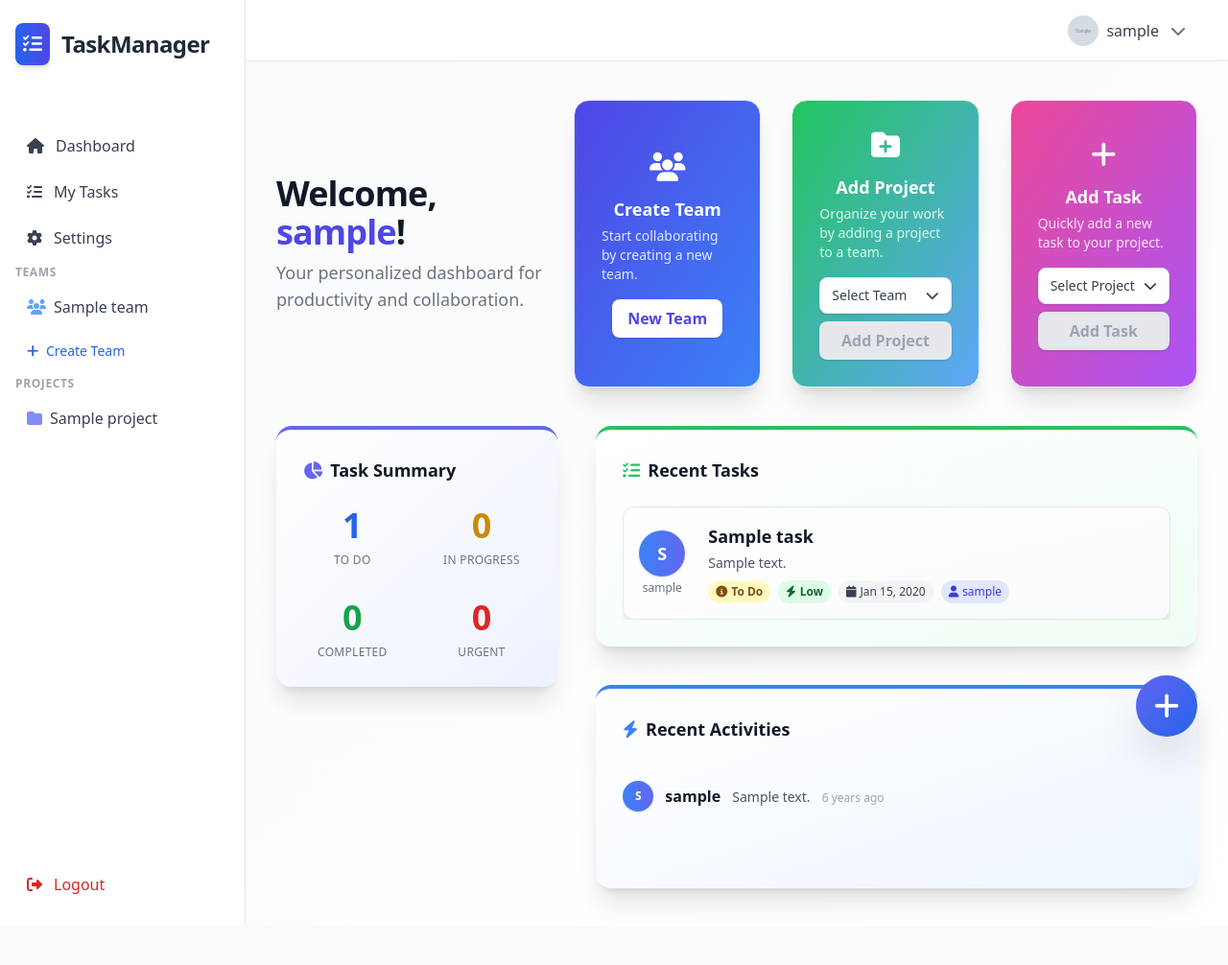
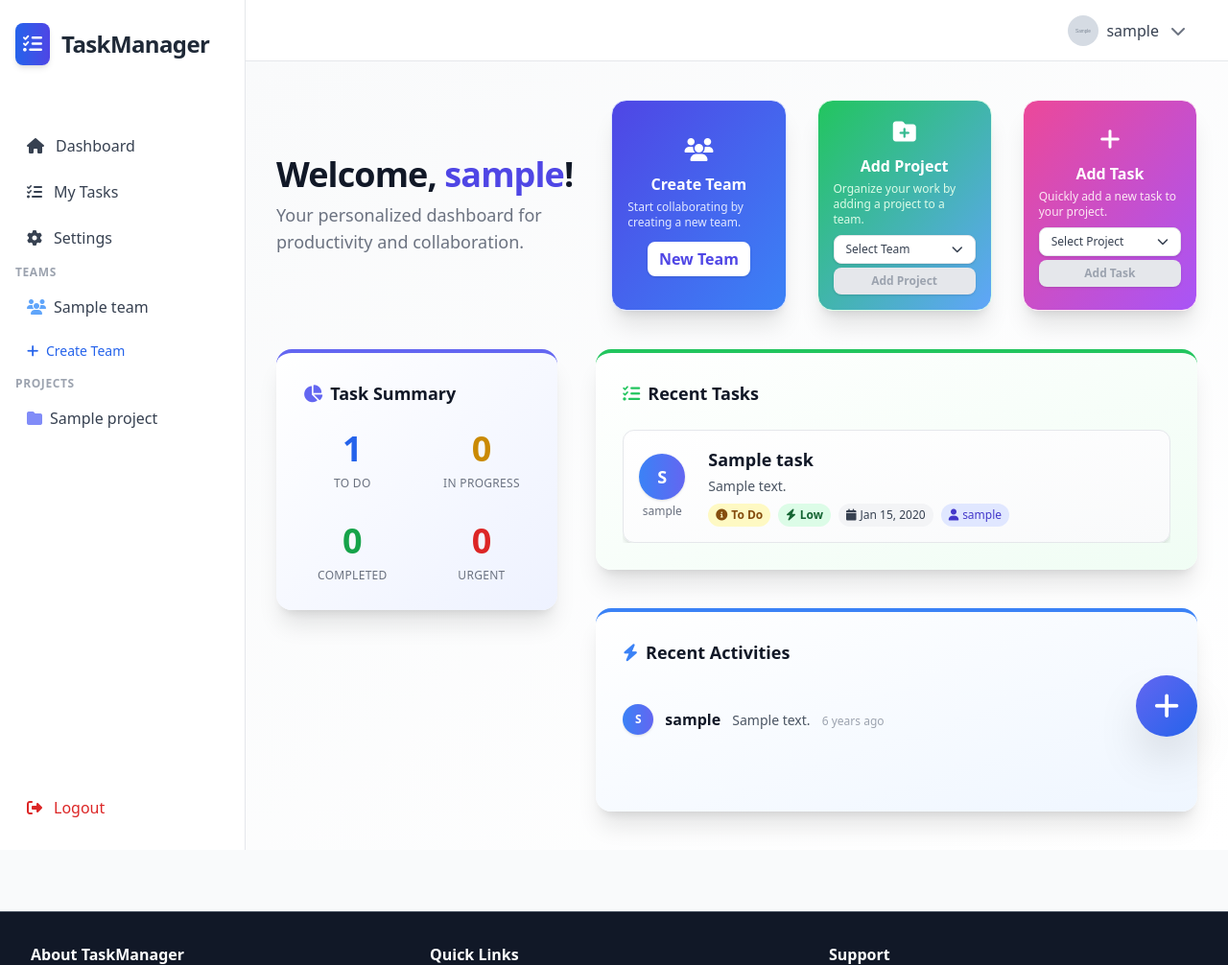
Before and after one commit to AadityaMukherjee2007/TaskManager, a Django app: page / in a window 1280 px wide. Shown: the top 1006 px of the page at 96% size. Run offline with Django 5.2, Linux system fonts and the light colour scheme; a user stored in the database is signed in; tables that the repository leaves empty hold one stand-in row (values such as "Sample post"); grey boxes marked "Sample" are stand-in pictures; some libraries are stand-ins or nearby versions.

```diff
--- a/TaskManager/Tasks/templates/Tasks/dashboard.html
+++ b/TaskManager/Tasks/templates/Tasks/dashboard.html
@@ -15,27 +15,27 @@
                 <div class="mb-0">
                     <div class="grid grid-cols-1 md:grid-cols-3 gap-8">
                         <!-- Create Team Card -->
-                        <div class="bg-gradient-to-br from-indigo-600 to-blue-500 rounded-2xl shadow-xl p-7 flex flex-col items-center justify-center text-white hover:scale-105 transition-transform cursor-pointer border border-indigo-100">
-                            <i class="fas fa-users text-3xl mb-3"></i>
-                            <h3 class="text-lg font-bold mb-1">Create Team</h3>
-                            <p class="text-sm mb-4 text-indigo-100">Start collaborating by creating a new team.</p>
-                            <a href="{% url 'create_team' %}" class="bg-white text-indigo-600 font-semibold px-4 py-2 rounded-lg shadow hover:bg-indigo-50 transition">New Team</a>
+                        <div class="bg-gradient-to-br from-indigo-600 to-blue-500 rounded-2xl shadow-xl p-4 flex flex-col items-center justify-center text-white hover:scale-105 transition-transform cursor-pointer border border-indigo-100 min-h-[220px]">
+                            <i class="fas fa-users text-2xl mb-2"></i>
+                            <h3 class="text-base font-bold mb-1">Create Team</h3>
+                            <p class="text-xs mb-2 text-indigo-100">Start collaborating by creating a new team.</p>
+                            <a href="{% url 'create_team' %}" class="bg-white text-indigo-600 font-semibold px-3 py-1.5 rounded-lg shadow hover:bg-indigo-50 transition mt-1">New Team</a>
                         </div>
                         <!-- Add Project Card -->
-                        <div class="bg-gradient-to-br from-green-500 to-blue-400 rounded-2xl shadow-xl p-7 flex flex-col items-center justify-center text-white hover:scale-105 transition-transform cursor-pointer border border-green-100">
-                            <i class="fas fa-folder-plus text-3xl mb-3"></i>
-                            <h3 class="text-lg font-bold mb-1">Add Project</h3>
-                            <p class="text-sm mb-4 text-green-100">Organize your work by adding a project to a team.</p>
+                        <div class="bg-gradient-to-br from-green-500 to-blue-400 rounded-2xl shadow-xl p-4 flex flex-col items-center justify-center text-white hover:scale-105 transition-transform cursor-pointer border border-green-100 min-h-[220px]">
+                            <i class="fas fa-folder-plus text-2xl mb-2"></i>
+                            <h3 class="text-base font-bold mb-1">Add Project</h3>
+                            <p class="text-xs mb-2 text-green-100">Organize your work by adding a project to a team.</p>
                             {% if teams and teams|length > 0 %}
                                 <div x-data="{ open: false, search: '', selected: null, teams: [
                                     {% for team in teams %}{ id: {{ team.id }}, name: '{{ team.name|escapejs }}' },{% endfor %}
                                 ] }" class="relative w-full">
-                                    <button @click="open = !open" type="button" class="w-full px-3 py-2 rounded-lg text-gray-700 bg-white border border-gray-200 shadow hover:bg-green-50 focus:outline-none focus:ring-2 focus:ring-green-400 text-sm mb-2 flex items-center justify-between">
+                                    <button @click="open = !open" type="button" class="w-full px-3 py-1.5 rounded-lg text-gray-700 bg-white border border-gray-200 shadow hover:bg-green-50 focus:outline-none focus:ring-2 focus:ring-green-400 text-xs mb-1 flex items-center justify-between">
                                         <span x-text="selected ? teams.find(t => t.id == selected).name : 'Select Team'"></span>
                                         <i class="fas fa-chevron-down ml-2"></i>
                                     </button>
-                                    <div x-show="open" @click.away="open = false" class="absolute z-10 mt-1 w-full bg-white border border-green-200 rounded-xl shadow-2xl max-h-48 overflow-y-auto">
-                                        <input x-model="search" type="text" placeholder="Search team..." class="w-full px-3 py-2 border-b border-gray-100 text-sm focus:outline-none" />
+                                    <div x-show="open" @click.away="open = false" class="absolute z-10 mt-1 w-full bg-white border border-green-200 rounded-xl shadow-2xl max-h-40 overflow-y-auto">
+                                        <input x-model="search" type="text" placeholder="Search team..." class="w-full px-3 py-1 border-b border-gray-100 text-xs focus:outline-none" />
                                         <template x-for="team in teams.filter(t => t.name.toLowerCase().includes(search.toLowerCase()))" :key="team.id">
                                             <div @click="selected = team.id; open = false" class="px-4 py-2 flex items-center gap-2 cursor-pointer hover:bg-green-100 transition text-gray-800" :class="{ 'bg-green-100': selected === team.id }">
                                                 <i class="fas fa-users text-green-500"></i>
@@ -44,7 +44,7 @@
                                         </template>
                                         <div x-show="teams.filter(t => t.name.toLowerCase().includes(search.toLowerCase())).length === 0" class="px-4 py-2 text-gray-400 text-sm">No teams found.</div>
                                     </div>
-                                    <a :href="selected ? `/project/create/${selected}` : '#'" :class="selected ? 'bg-green-600 text-white hover:bg-green-700' : 'bg-gray-200 text-gray-400 cursor-not-allowed'" class="mt-2 font-semibold px-4 py-2 rounded-lg shadow transition block text-center">Add Project</a>
+                                    <a :href="selected ? `/project/create/${selected}` : '#'" :class="selected ? 'bg-green-600 text-white hover:bg-green-700' : 'bg-gray-200 text-gray-400 cursor-not-allowed'" class="mt-1 font-semibold px-3 py-1.5 rounded-lg shadow transition block text-center text-xs">Add Project</a>
                                 </div>
                                 <script src="https://cdn.jsdelivr.net/npm/alpinejs@3.x.x/dist/cdn.min.js" defer></script>
                             {% else %}
@@ -52,20 +52,20 @@
                             {% endif %}
                         </div>
                         <!-- Add Task Card -->
-                        <div class="bg-gradient-to-br from-pink-500 to-purple-500 rounded-2xl shadow-xl p-7 flex flex-col items-center justify-center text-white hover:scale-105 transition-transform cursor-pointer border border-pink-100">
-                            <i class="fas fa-plus text-3xl mb-3"></i>
-                            <h3 class="text-lg font-bold mb-1">Add Task</h3>
-                            <p class="text-sm mb-4 text-pink-100">Quickly add a new task to your project.</p>
+                        <div class="bg-gradient-to-br from-pink-500 to-purple-500 rounded-2xl shadow-xl p-4 flex flex-col items-center justify-center text-white hover:scale-105 transition-transform cursor-pointer border border-pink-100 min-h-[220px]">
+                            <i class="fas fa-plus text-2xl mb-2"></i>
+                            <h3 class="text-base font-bold mb-1">Add Task</h3>
+                            <p class="text-xs mb-2 text-pink-100">Quickly add a new task to your project.</p>
                             {% if user_projects and user_projects|length > 0 %}
                                 <div x-data="{ open: false, search: '', selected: null, projects: [
                                     {% for project in user_projects %}{ id: {{ project.id }}, name: '{{ project.name|escapejs }}' },{% endfor %}
                                 ] }" class="relative w-full">
-                                    <button @click="open = !open" type="button" class="w-full px-3 py-2 rounded-lg text-gray-700 bg-white border border-gray-200 shadow hover:bg-pink-50 focus:outline-none focus:ring-2 focus:ring-pink-400 text-sm mb-2 flex items-center justify-between">
+                                    <button @click="open = !open" type="button" class="w-full px-3 py-1.5 rounded-lg text-gray-700 bg-white border border-gray-200 shadow hover:bg-pink-50 focus:outline-none focus:ring-2 focus:ring-pink-400 text-xs mb-1 flex items-center justify-between">
                                         <span x-text="selected ? projects.find(p => p.id == selected).name : 'Select Project'"></span>
                                         <i class="fas fa-chevron-down ml-2"></i>
                                     </button>
-                                    <div x-show="open" @click.away="open = false" class="absolute z-10 mt-1 w-full bg-white border border-pink-200 rounded-xl shadow-2xl max-h-48 overflow-y-auto">
-                                        <input x-model="search" type="text" placeholder="Search project..." class="w-full px-3 py-2 border-b border-gray-100 text-sm focus:outline-none" />
+                                    <div x-show="open" @click.away="open = false" class="absolute z-10 mt-1 w-full bg-white border border-pink-200 rounded-xl shadow-2xl max-h-40 overflow-y-auto">
+                                        <input x-model="search" type="text" placeholder="Search project..." class="w-full px-3 py-1 border-b border-gray-100 text-xs focus:outline-none" />
                                         <template x-for="project in projects.filter(p => p.name.toLowerCase().includes(search.toLowerCase()))" :key="project.id">
                                             <div @click="selected = project.id; open = false" class="px-4 py-2 flex items-center gap-2 cursor-pointer hover:bg-pink-100 transition text-gray-800" :class="{ 'bg-pink-100': selected === project.id }">
                                                 <i class="fas fa-folder text-pink-500"></i>
@@ -74,11 +74,18 @@
                                         </template>
                                         <div x-show="projects.filter(p => p.name.toLowerCase().includes(search.toLowerCase())).length === 0" class="px-4 py-2 text-gray-400 text-sm">No projects found.</div>
                                     </div>
-                                    <a :href="selected ? `/project/${selected}/create-task` : '#'" :class="selected ? 'bg-pink-600 text-white hover:bg-pink-700' : 'bg-gray-200 text-gray-400 cursor-not-allowed'" class="mt-2 font-semibold px-4 py-2 rounded-lg shadow transition block text-center">Add Task</a>
+                                    <a :href="selected ? `/project/${selected}/create-task` : '#'" :class="selected ? 'bg-pink-600 text-white hover:bg-pink-700' : 'bg-gray-200 text-gray-400 cursor-not-allowed'" class="mt-1 font-semibold px-3 py-1.5 rounded-lg shadow transition block text-center text-xs">Add Task</a>
                                 </div>
                                 <script src="https://cdn.jsdelivr.net/npm/alpinejs@3.x.x/dist/cdn.min.js" defer></script>
                             {% else %}
-                                <a href="{% url 'create_team' %}" class="bg-white text-pink-600 font-semibold px-4 py-2 rounded-lg shadow hover:bg-pink-50 transition block text-center">Create a Team First</a>
+                                <div class="w-full text-center">
+                                    <div class="bg-white text-pink-600 font-semibold px-4 py-4 rounded-lg shadow mb-2">
+                                        <i class="fas fa-folder-open text-2xl mb-2 block"></i>
+                                        <div class="text-lg font-bold mb-1">No Projects Available</div>
+                                        <div class="text-sm mb-3">You need to create a project before you can add tasks.</div>
+                                        <a href="{% url 'create_project' teams.0.id %}" class="inline-block bg-pink-600 hover:bg-pink-700 text-white font-semibold px-4 py-2 rounded-lg shadow transition">Create Your First Project</a>
+                                    </div>
+                                </div>
                             {% endif %}
                         </div>
                     </div>
```
